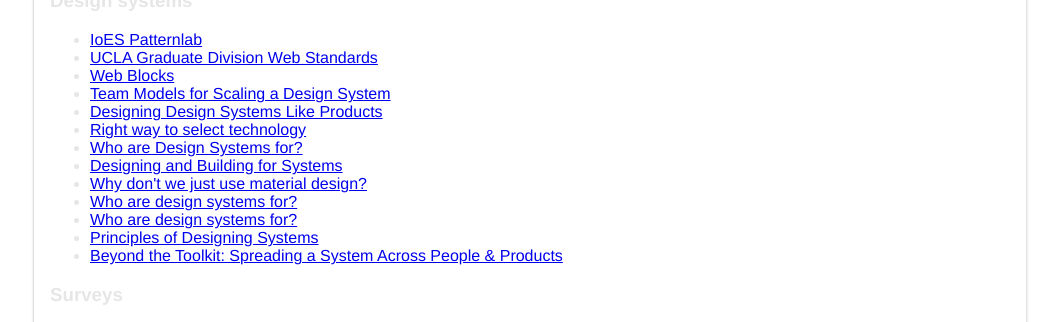
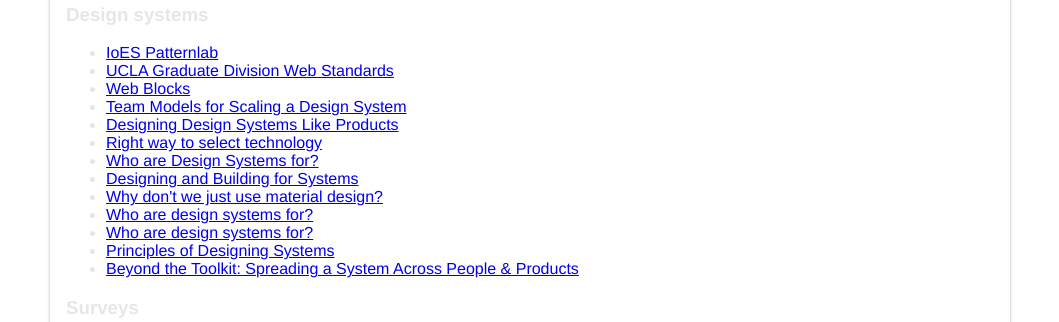
Before and after one commit to ucla-ux/starterkit, a website: page resources.html in a window 1280 px wide. Shown: the part 283-605 px from the top of the page, without its empty margins (110-1169 px from the left). Drawn offline with Linux system fonts and the light colour scheme.

Commit message:
Update styles.css

```diff
--- a/css/styles.css
+++ b/css/styles.css
@@ -24,6 +24,9 @@
   margin: 0 auto;
   padding: 0 1em;
   overflow: hidden;
+}
+
+.category {
   background-color: #ffffff;
   padding: 1em;
   -webkit-box-shadow: 0px 2px 3px 0px rgba(0,0,0,0.3);
```
